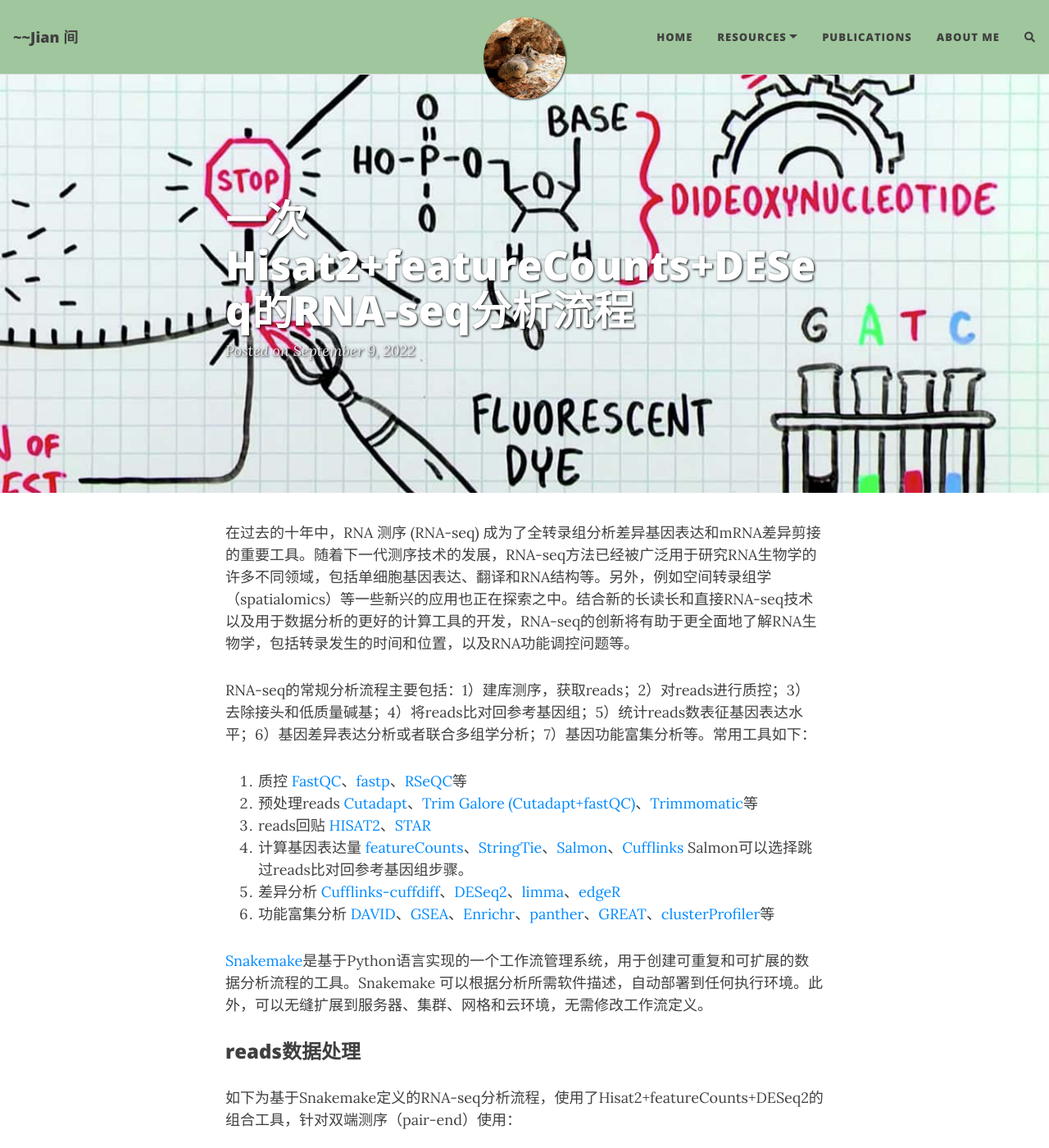
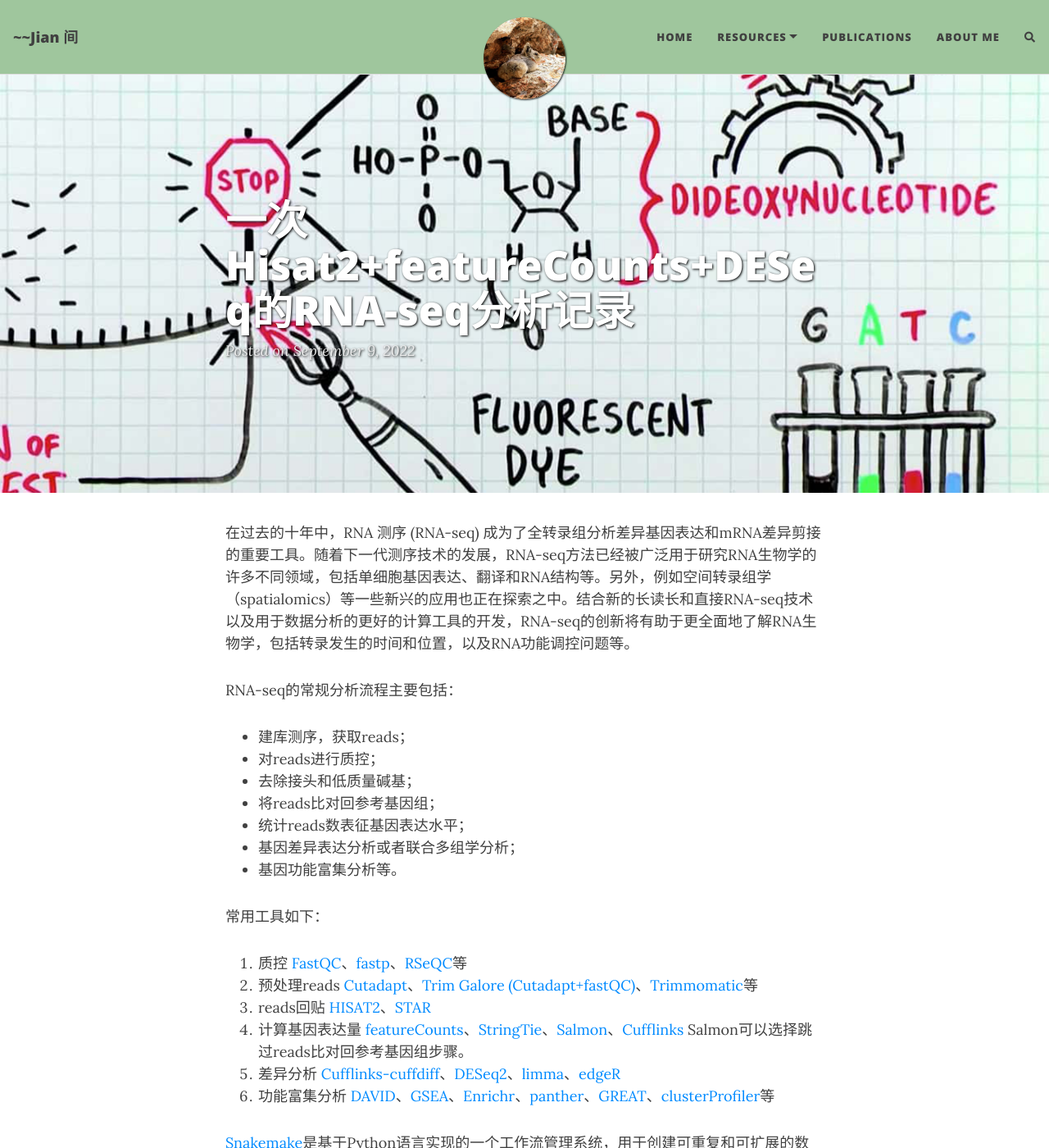
Before and after one commit to Zer0o0/intergap.githb.io, a Jekyll site: the page built from docs/_posts/2022-09-09-rna-seq-analysis.md, in a window 1280 px wide and 1400 px high. Shown: the whole window at 82% size. Built offline with Jekyll 4.4.1, drawn with Linux system fonts in a browser that asks for light colours; nearby versions of some CDN libraries; comment, search, counter and statistics services are not loaded.

Commit message:
modify a post

```diff
--- a/docs/_posts/2022-09-09-rna-seq-analysis.md
+++ b/docs/_posts/2022-09-09-rna-seq-analysis.md
@@ -1,6 +1,6 @@
 ---
 layout: post
-title: 一次Hisat2+featureCounts+DESeq的RNA-seq分析流程
+title: 一次Hisat2+featureCounts+DESeq的RNA-seq分析记录
 tags: [RNA-seq, toolkits, pipline]
 cover-img: /assets/img/covers/sanger_seq.png
 thumbnail-img: /assets/img/mds/volcano_plot.png
@@ -8,7 +8,17 @@ thumbnail-img: /assets/img/mds/volcano_plot.png
 
 在过去的十年中，RNA 测序 (RNA-seq) 成为了全转录组分析差异基因表达和mRNA差异剪接的重要工具。随着下一代测序技术的发展，RNA-seq方法已经被广泛用于研究RNA生物学的许多不同领域，包括单细胞基因表达、翻译和RNA结构等。另外，例如空间转录组学（spatialomics）等一些新兴的应用也正在探索之中。结合新的长读长和直接RNA-seq技术以及用于数据分析的更好的计算工具的开发，RNA-seq的创新将有助于更全面地了解RNA生物学，包括转录发生的时间和位置，以及RNA功能调控问题等。
 
-RNA-seq的常规分析流程主要包括：1）建库测序，获取reads；2）对reads进行质控；3）去除接头和低质量碱基；4）将reads比对回参考基因组；5）统计reads数表征基因表达水平；6）基因差异表达分析或者联合多组学分析；7）基因功能富集分析等。常用工具如下：
+RNA-seq的常规分析流程主要包括：
+
+- 建库测序，获取reads；
+- 对reads进行质控；
+- 去除接头和低质量碱基；
+- 将reads比对回参考基因组；
+- 统计reads数表征基因表达水平；
+- 基因差异表达分析或者联合多组学分析；
+- 基因功能富集分析等。
+
+常用工具如下：
 
 1. 质控
 [FastQC](https://www.bioinformatics.babraham.ac.uk/projects/fastqc/)、[fastp](https://github.com/OpenGene/fastp)、[RSeQC](http://rseqc.sourceforge.net/)等
```
